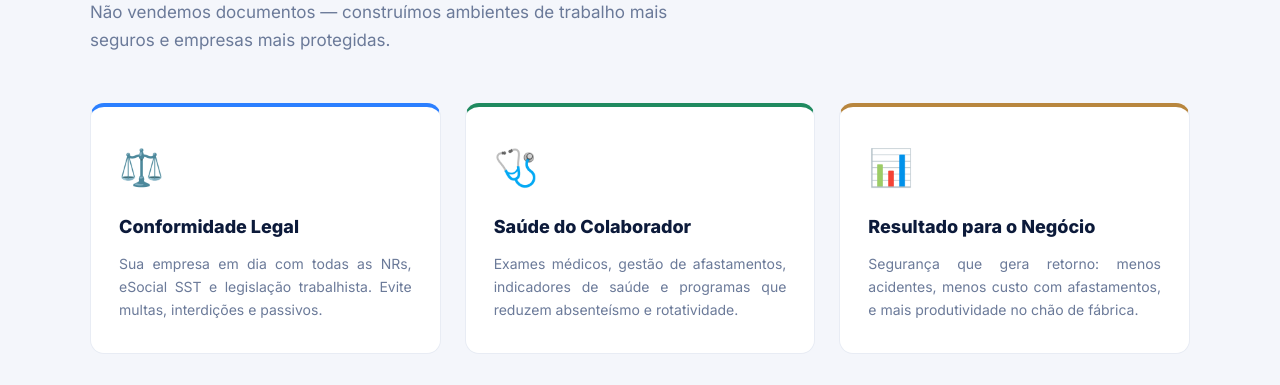
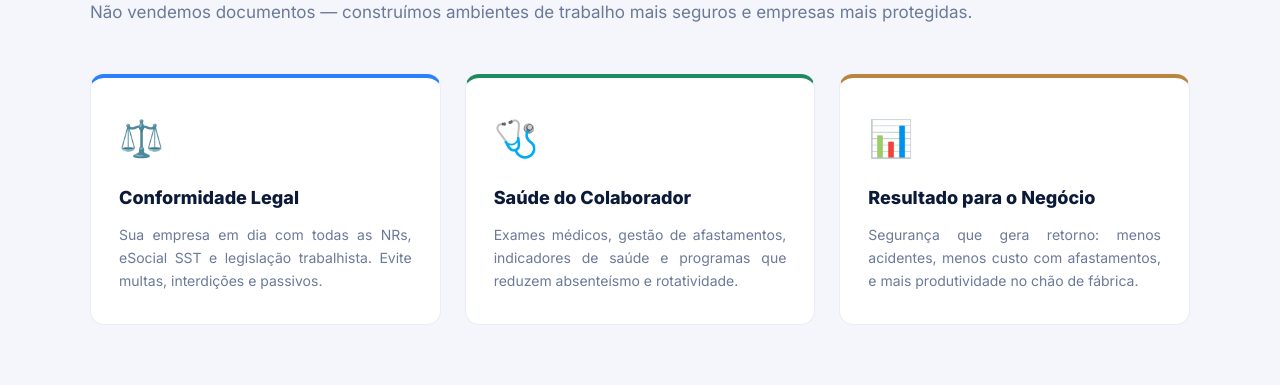
Before and after one commit to sgs-gestaosst/DFS, a plain HTML site: page index.html in a window 1280 px wide. Shown: the part 715-1100 px from the top of the page. Drawn offline with Linux system fonts and the light colour scheme.

Commit message:
fix: subtitle diferenciais — remove max-width para texto fluir em linha única
Co-Authored-By: Claude Sonnet 4.6 <noreply@anthropic.com>

```diff
--- a/index.html
+++ b/index.html
@@ -818,7 +818,7 @@ footer {
   <div class="section-inner">
     <div class="section-label">Por que escolher a DFS</div>
     <h2 class="section-title">Consultoria que entrega <span>resultado real</span></h2>
-    <p class="section-subtitle">Não vendemos documentos — construímos ambientes de trabalho mais seguros e empresas mais protegidas.</p>
+    <p class="section-subtitle" style="max-width:none;">Não vendemos documentos — construímos ambientes de trabalho mais seguros e empresas mais protegidas.</p>
     <div class="dif-grid">
       <div class="dif-card">
         <div class="dif-icon">⚖️</div>
```
